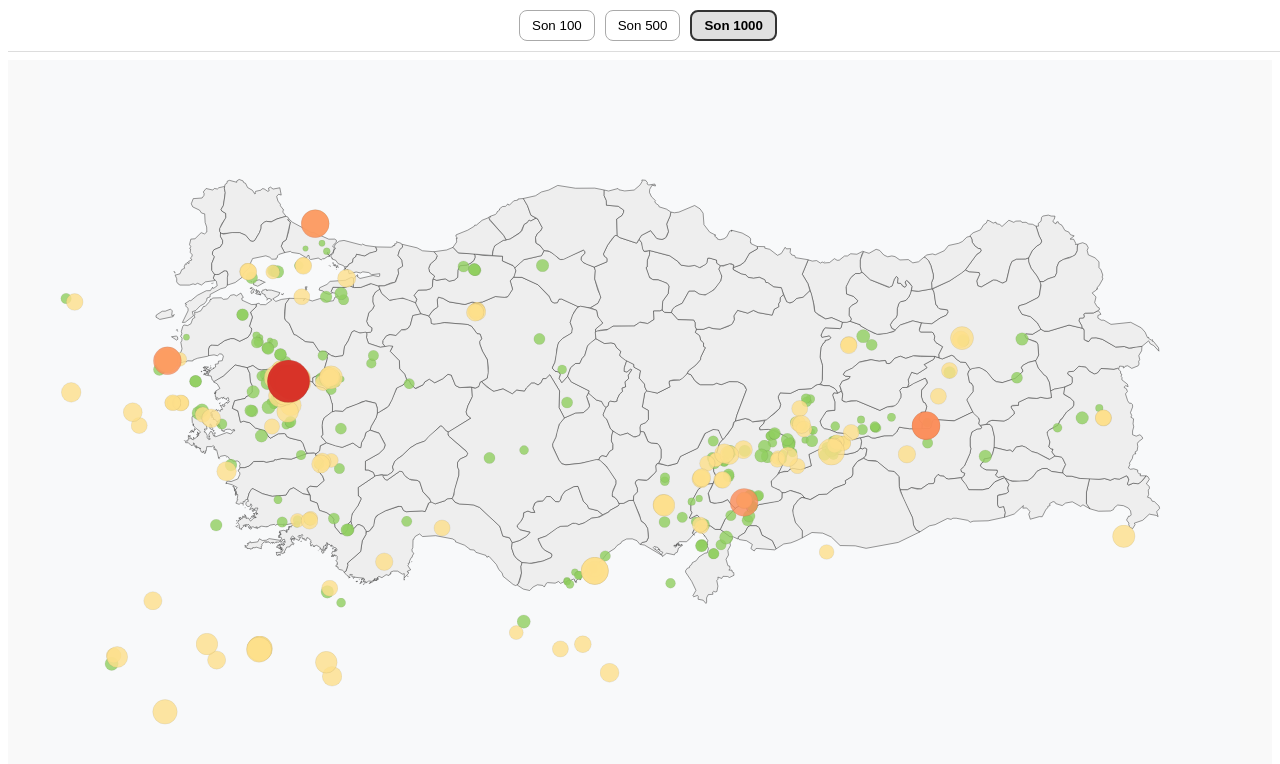
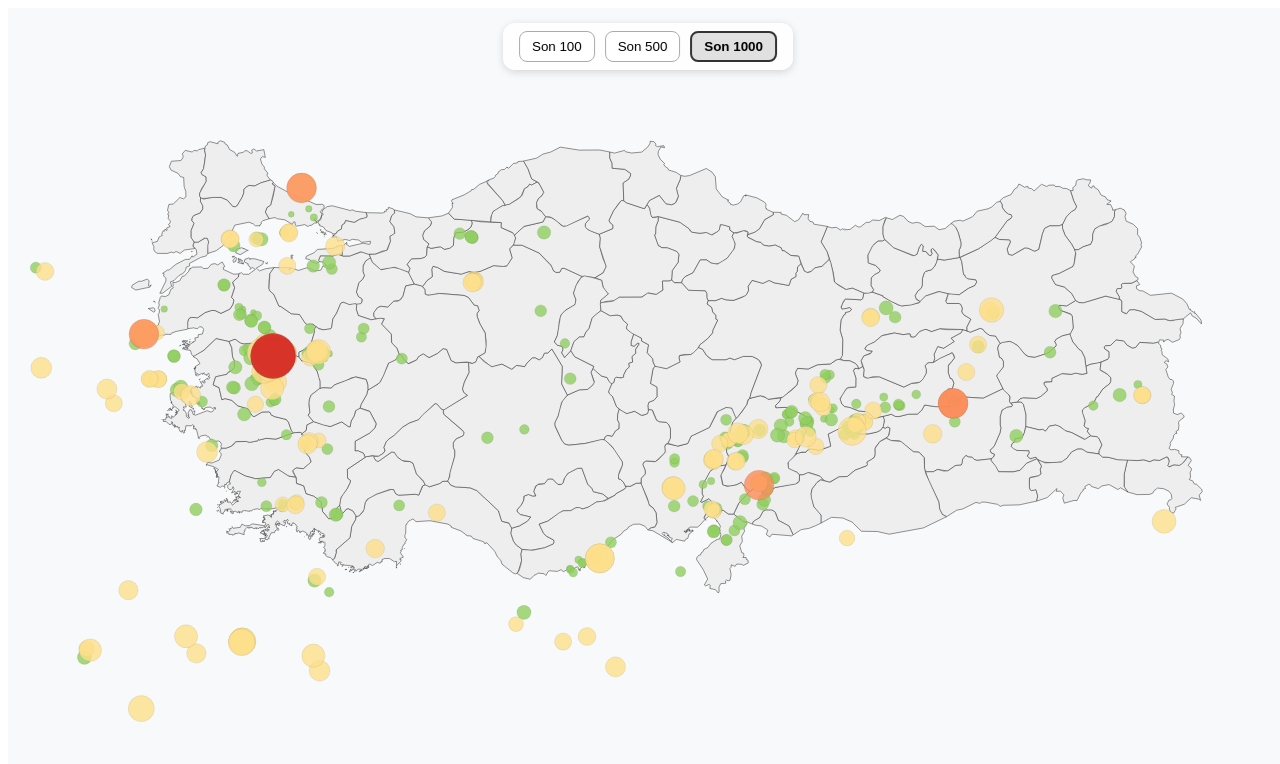
Before and after one commit to bedirhan327/deprem-haritas-, a Next.js app: page / in a window 1280 px wide. Shown: the top 764 px of the page. Built offline with nearby package versions, Linux system fonts and the light colour scheme.

Commit message:
Updateeeyap

```diff
--- a/pages/index.js
+++ b/pages/index.js
@@ -97,19 +97,46 @@ Saat: ${d.Saat || d.saat}`
   }, [geoData, depremData, limit]);
 
   return (
-    <div style={{ margin: 0, background: "#f9f9f9" }}>
-      {/* Sabit Menü */}
+    <div
+      style={{
+        margin: 0,
+        padding: 0,
+        height: "100vh",
+        width: "100vw",
+        overflow: "hidden",
+        background: "#f9f9f9",
+        position: "relative",
+      }}
+    >
+      {/* Harita */}
+      <svg
+        ref={svgRef}
+        width="100%"
+        height="100%"
+        viewBox="0 0 1200 800"
+        preserveAspectRatio="xMidYMid slice"
+        style={{
+          position: "absolute",
+          top: 0,
+          left: 0,
+          backgroundColor: "#f8f9fa",
+        }}
+      ></svg>
+
+      {/* Üstte Sabit, Şeffaf Menü */}
       <div
         style={{
-          position: "fixed",
-          top: 0,
-          width: "100%",
-          background: "white",
+          position: "absolute",
+          top: "15px",
+          left: "50%",
+          transform: "translateX(-50%)",
           display: "flex",
-          justifyContent: "center",
           gap: "10px",
-          padding: "10px 0",
-          borderBottom: "1px solid #ddd",
+          backgroundColor: "rgba(255, 255, 255, 0.8)",
+          padding: "8px 16px",
+          borderRadius: "12px",
+          boxShadow: "0 2px 8px rgba(0,0,0,0.15)",
+          backdropFilter: "blur(5px)",
           zIndex: 1000,
         }}
       >
@@ -124,39 +151,13 @@ Saat: ${d.Saat || d.saat}`
               backgroundColor: limit === num ? "#e0e0e0" : "#fff",
               cursor: "pointer",
               fontWeight: limit === num ? "bold" : "normal",
+              transition: "all 0.2s ease-in-out",
             }}
           >
             Son {num}
           </button>
         ))}
       </div>
-
-      {/* Harita Alanı */}
-      <div
-        style={{
-          marginTop: "60px", // Menü yüksekliği
-          height: "calc(100vh - 60px)",
-          display: "flex",
-          justifyContent: "center",
-          alignItems: "center",
-        }}
-      >
-        <svg
-          ref={svgRef}
-          width="100%"
-          height="100%"
-          viewBox="0 0 1200 800"
-          preserveAspectRatio="xMidYMid slice"
-          style={{
-            display: "block",
-            margin: 0,
-            overflow: "visible",
-            backgroundColor: "#f8f9fa",
-            maxWidth: "1200px",
-            aspectRatio: "16/9",
-          }}
-        ></svg>
-      </div>
     </div>
   );
 }
```
